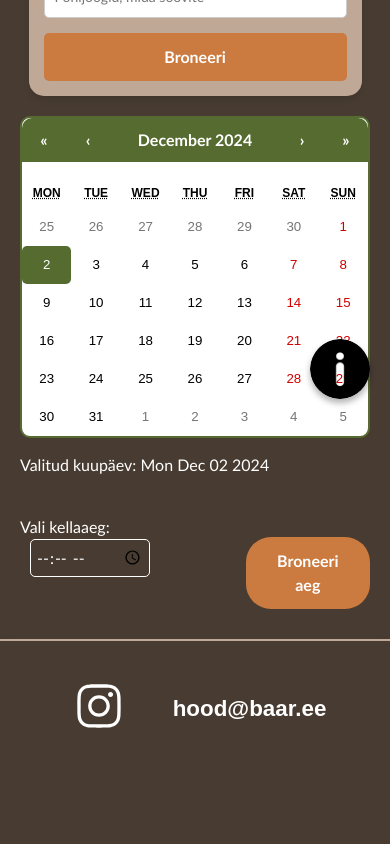
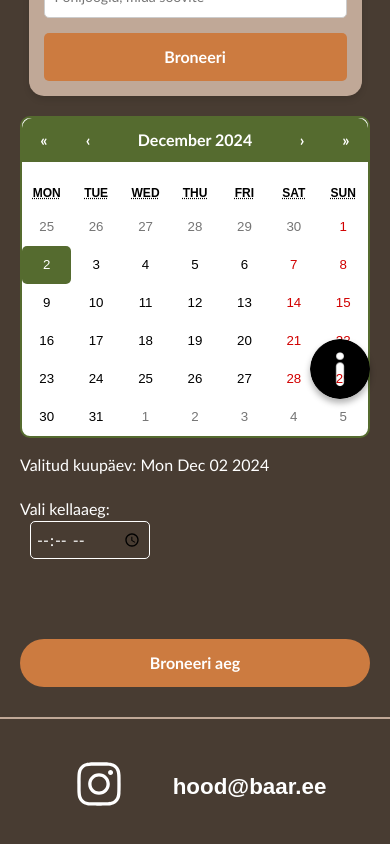
Before and after one commit to rogerpurtsak/portable_bar, a React (Vite) app in the folder frontend/: page /broneeri in a window 390 px wide. Shown: the part 425-1269 px from the top of the page. Before the commit the page ends 1201 px from the top, so only its background shows below. Built offline with nearby package versions, Linux system fonts and the light colour scheme.

Commit message:
calendar.css-is korrigeerisin vali kellaaeg ja broneeri aeg vahet ja lisasin responsiivsuse.

```diff
--- a/frontend/src/components/Calendar.css
+++ b/frontend/src/components/Calendar.css
@@ -95,6 +95,8 @@
     outline: none; /* Eemaldab sinise äärise fokuseerimisel */
     transition: border-color 0.3s ease; /* Sujuv üleminek */
     margin-bottom: 10px; /* Ruumi lisamine kellaaja sisendile */
+    min-width: 120px; /* 2 dets lisatud kood */
+
 }
 
 .time-input:focus {
@@ -108,11 +110,26 @@
     font-size: 16px; /* Sobiv fondi suurus */
     margin-top: 10px; /* Ruumi sildi ümber */
     display: inline-block; /* Õige joondamine */
+    display: flex; /* 2dets lisatud rida*/
+    flex-direction: column; /* 2 dets lisatud rida */
 }
 
 .time-and-button-container {
     display: flex;
-    gap: 40px;
+    gap: 15px; /* 2dets lisatud rida */
     align-items: center;
     margin-top: 10px;
+    flex-wrap: wrap;/* 2dets lisatud rida */
 }
+
+@media (max-width: 768px) {
+    .time-and-button-container {
+        flex-direction: column; /* 2dets lisatud rida  */
+        align-items: flex-start; /* 2dets lisatud rida  */
+    }
+
+    .book-button {
+        width: 100%; /* 2dets lisatud rida  */
+        text-align: center; /* 2dets lisatud rida  */
+    }
+}
```
